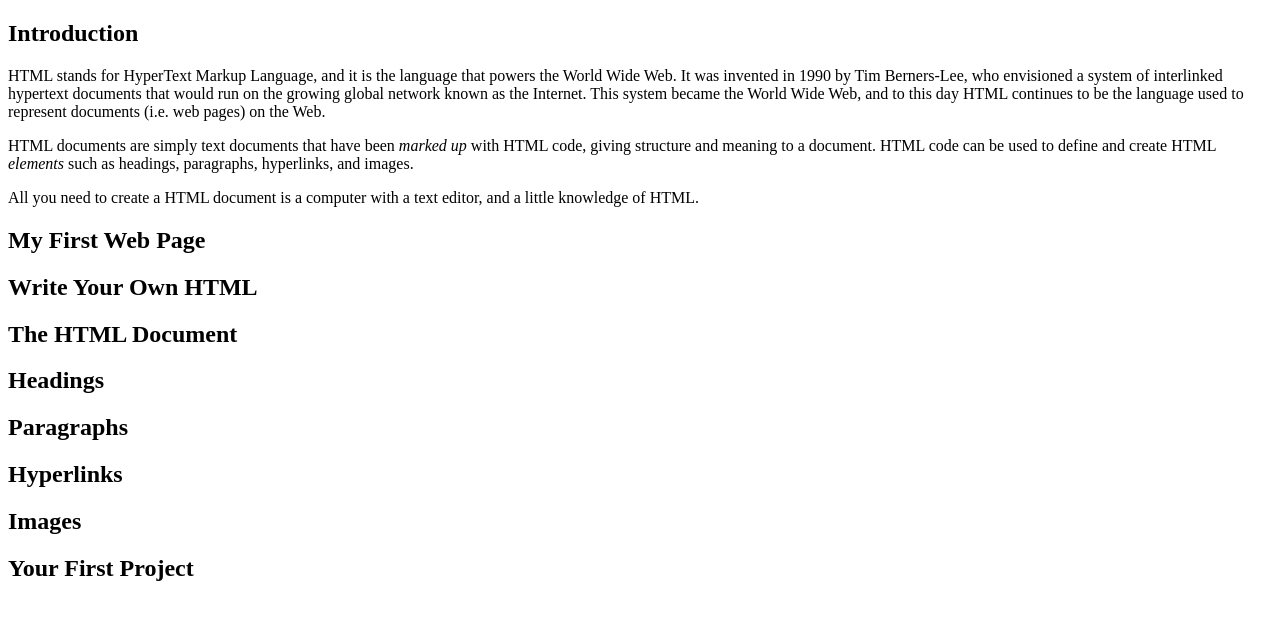
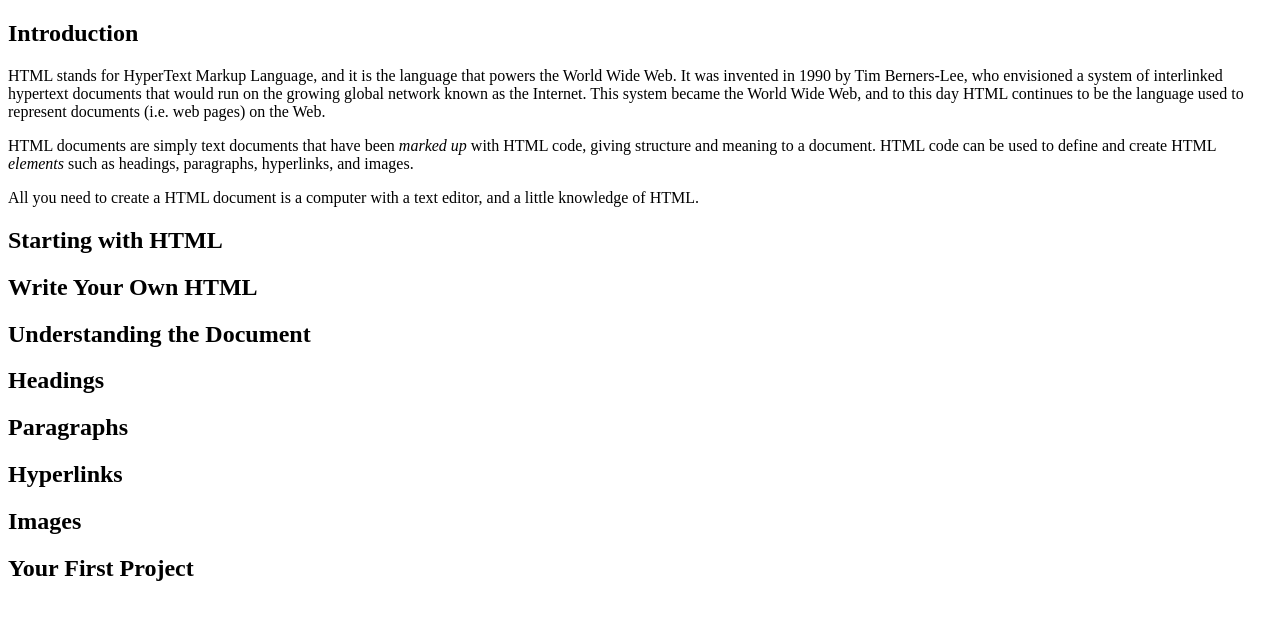
Before and after one commit to BrendanGasparin/html-tutorial, a plain HTML site: page index.html in a window 1280 px wide. Drawn offline with Linux system fonts and the light colour scheme.

Commit message:
Change text of headings

```diff
--- a/index.html
+++ b/index.html
@@ -15,9 +15,9 @@
         <p>HTML documents are simply text documents that have been <em>marked up</em> with HTML code, giving structure and meaning to a document. HTML code can be used to define and create HTML <em>elements</em> such as headings, paragraphs, hyperlinks, and images.</p>
         <p>All you need to create a HTML document is a computer with a text editor, and a little knowledge of HTML.</p>
       </section>
-      <section class="main-section" id="My_First_Web_Page">
+      <section class="main-section" id="Starting_with_HTML">
         <header>
-          <h2>My First Web Page</h2>
+          <h2>Starting with HTML</h2>
         </header>
       </section>
       <section class="main-section" id="Write_Your_Own_HTML">
@@ -27,7 +27,7 @@
       </section>
       <section class="main-section" id="The_HTML_Document">
         <header>
-          <h2>The HTML Document</h2>
+          <h2>Understanding the Document</h2>
         </header>
       </section>
       <section class="main-section" id="Headings">
```
